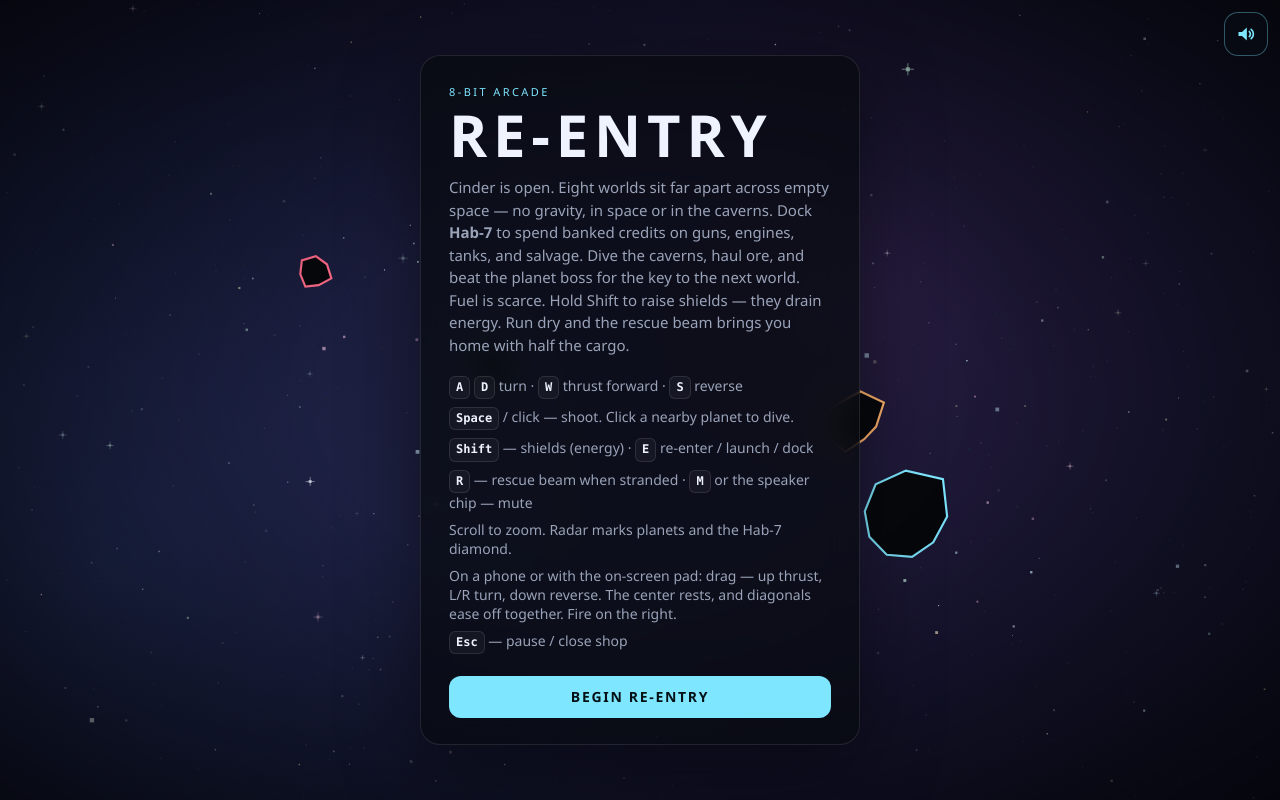
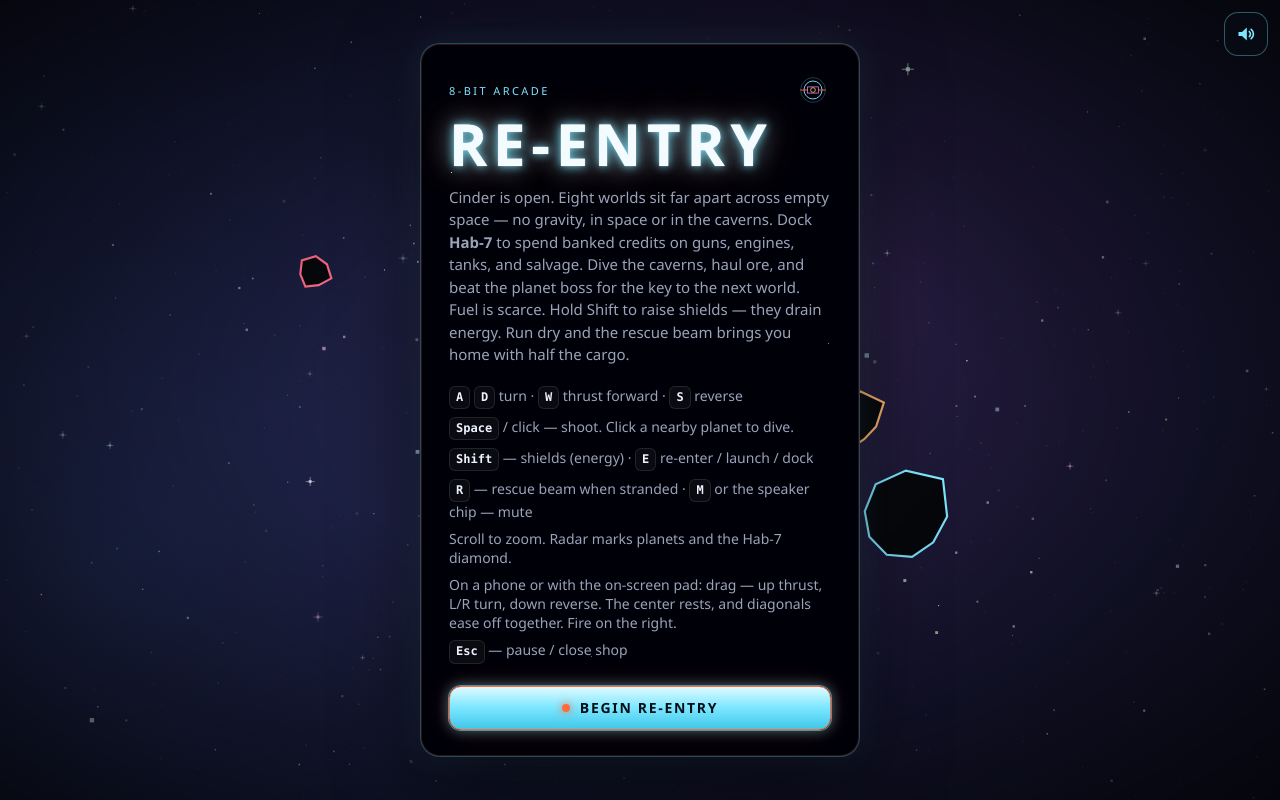
Before and after one commit to jonnylinkivich/re-entry, a website built with Vite: page index.html in a window 1280 px wide. Built offline with nearby package versions, Linux system fonts and the light colour scheme; animation ran at ten frames a second.

Commit message:
Brighten the title glow and the Begin chip. (#19)
RE-ENTRY sits on #000108 with a cyan halo and an orange rim. Begin re-entry is a hot chip. Static stars and a Hab mark stay on the existing menu.

```diff
--- a/index.html
+++ b/index.html
@@ -58,7 +58,16 @@
 
       <div id="overlay">
         <section class="panel" data-screen="menu">
-          <p class="kicker">8-bit arcade</p>
+          <div class="menu-head">
+            <p class="kicker">8-bit arcade</p>
+            <svg class="menu-hab" viewBox="0 0 64 64" aria-hidden="true">
+              <circle cx="32" cy="32" r="22" fill="none" stroke="rgba(126,231,255,0.35)" stroke-width="1.25" />
+              <circle cx="32" cy="32" r="16" fill="none" stroke="#7ee7ff" stroke-width="1.6" />
+              <path d="M10 32h12M42 32h12" fill="none" stroke="#ff6b3d" stroke-width="1.6" stroke-linecap="round" />
+              <rect x="22" y="26.5" width="20" height="11" fill="none" stroke="#ff7ad9" stroke-width="1.3" />
+              <circle cx="32" cy="32" r="4.2" fill="#000108" stroke="#ffe08a" stroke-width="1.3" />
+            </svg>
+          </div>
           <h1>RE-ENTRY</h1>
           <p class="lede">
             Cinder is open. Eight worlds sit far apart across empty space — no
--- a/src/style.css
+++ b/src/style.css
@@ -586,12 +586,60 @@ body {
   color: var(--cyan);
 }
 
+.panel[data-screen="menu"] {
+  background-color: #000108;
+  background-image:
+    radial-gradient(1.1px 1.1px at 7% 18%, rgba(238, 243, 255, 0.9) 50%, transparent 52%),
+    radial-gradient(1px 1px at 16% 72%, rgba(238, 243, 255, 0.5) 50%, transparent 52%),
+    radial-gradient(1.2px 1.2px at 27% 34%, rgba(126, 231, 255, 0.75) 50%, transparent 52%),
+    radial-gradient(0.8px 0.8px at 39% 86%, rgba(238, 243, 255, 0.4) 50%, transparent 52%),
+    radial-gradient(1px 1px at 51% 22%, rgba(238, 243, 255, 0.7) 50%, transparent 52%),
+    radial-gradient(0.9px 0.9px at 62% 58%, rgba(255, 107, 61, 0.7) 50%, transparent 52%),
+    radial-gradient(1.1px 1.1px at 73% 28%, rgba(238, 243, 255, 0.75) 50%, transparent 52%),
+    radial-gradient(0.8px 0.8px at 84% 78%, rgba(126, 231, 255, 0.55) 50%, transparent 52%),
+    radial-gradient(1px 1px at 93% 42%, rgba(238, 243, 255, 0.5) 50%, transparent 52%),
+    radial-gradient(0.7px 0.7px at 34% 52%, rgba(238, 243, 255, 0.35) 50%, transparent 52%);
+  border-color: rgba(126, 231, 255, 0.32);
+  box-shadow:
+    0 24px 80px rgba(0, 0, 0, 0.55),
+    0 0 36px rgba(126, 231, 255, 0.1),
+    inset 0 0 0 1px rgba(255, 107, 61, 0.16);
+}
+
+.menu-head {
+  display: flex;
+  align-items: center;
+  justify-content: space-between;
+  gap: 12px;
+  margin: 0 0 8px;
+}
+
+.menu-head .kicker {
+  margin: 0;
+}
+
+.menu-hab {
+  display: block;
+  width: 36px;
+  height: 36px;
+  flex: 0 0 auto;
+}
+
 h1 {
   margin: 0;
   font-size: clamp(36px, 7vw, 58px);
   font-weight: 700;
   letter-spacing: 0.1em;
   line-height: 0.95;
+}
+
+.panel[data-screen="menu"] h1 {
+  color: #f4fbff;
+  text-shadow:
+    0 0 1px #fff,
+    0 0 10px rgba(126, 231, 255, 0.95),
+    0 0 26px rgba(126, 231, 255, 0.62),
+    0 0 42px rgba(255, 107, 61, 0.42);
 }
 
 .lede {
@@ -670,6 +718,57 @@ kbd {
 .btn:focus-visible {
   outline: 2px solid #fff;
   outline-offset: 3px;
+}
+
+#play {
+  display: flex;
+  align-items: center;
+  justify-content: center;
+  gap: 10px;
+  color: #041016;
+  background: linear-gradient(180deg, #dffaff 0%, #7ee7ff 48%, #3ec8ea 100%);
+  border: 1px solid #ff6b3d;
+  box-shadow:
+    0 0 0 1px rgba(126, 231, 255, 0.55),
+    0 0 16px rgba(126, 231, 255, 0.62),
+    0 0 28px rgba(255, 107, 61, 0.32);
+  animation: begin-hot 2.6s ease-in-out infinite;
+}
+
+#play::before {
+  content: "";
+  width: 8px;
+  height: 8px;
+  flex: 0 0 auto;
+  border-radius: 50%;
+  background: #ff6b3d;
+  box-shadow: 0 0 8px #ff6b3d;
+}
+
+@keyframes begin-hot {
+  0%,
+  100% {
+    box-shadow:
+      0 0 0 1px rgba(126, 231, 255, 0.5),
+      0 0 12px rgba(126, 231, 255, 0.42),
+      0 0 20px rgba(255, 107, 61, 0.2);
+  }
+  50% {
+    box-shadow:
+      0 0 0 1px rgba(255, 107, 61, 0.9),
+      0 0 22px rgba(126, 231, 255, 0.85),
+      0 0 36px rgba(255, 107, 61, 0.48);
+  }
+}
+
+@media (prefers-reduced-motion: reduce) {
+  #play {
+    animation: none;
+    box-shadow:
+      0 0 0 1px rgba(255, 107, 61, 0.8),
+      0 0 16px rgba(126, 231, 255, 0.6),
+      0 0 26px rgba(255, 107, 61, 0.34);
+  }
 }
 
 .fire-btn {
```
Also changed, not shown: PLAYTEST.md (+5 -0 lines).
